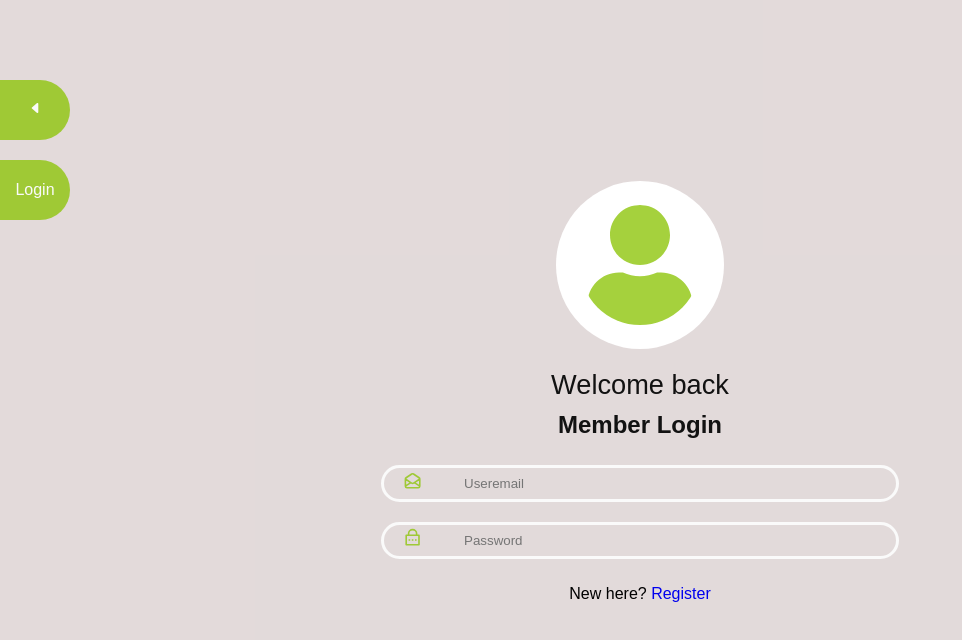
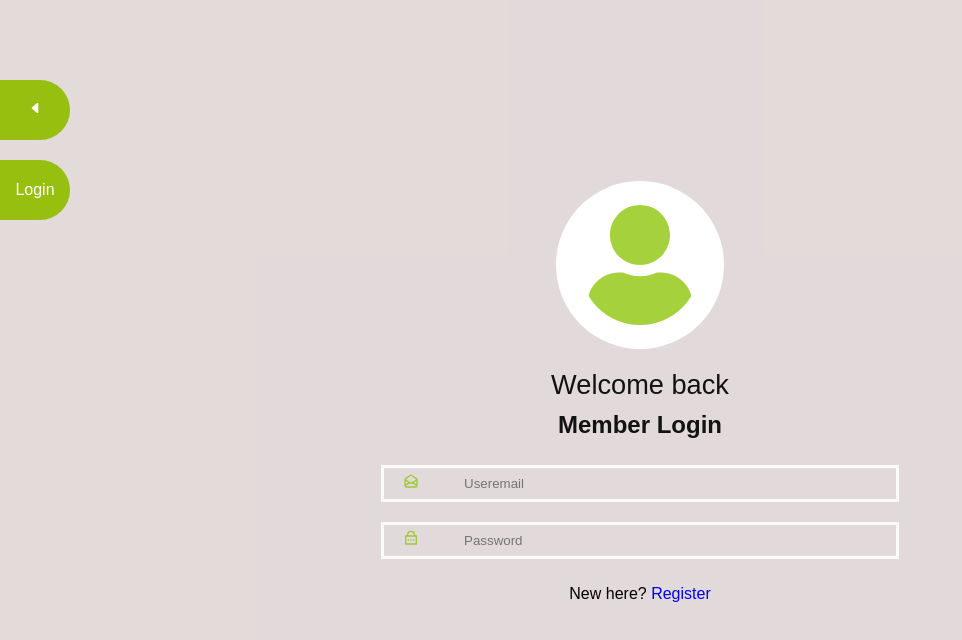
Before and after one commit to blase147/luxury-cars-frontend, a React (Create React App) app: page /login in a window 1280 px wide. Shown: the top 640 px of the page, without its empty margins (0-962 px from the left). Built offline with nearby package versions, Linux system fonts and the light colour scheme.

Commit message:
Fix linter errors

```diff
--- a/src/components/auth/Login.scss
+++ b/src/components/auth/Login.scss
@@ -48,7 +48,7 @@
       margin: 10px auto;
       padding: 0 1rem;
 
-      @extend %btn-properties;
+      // @extend %btn-properties;
 
       border: $border;
       position: relative;
@@ -82,7 +82,7 @@
     }
 
     button {
-      @extend %btn-color;
+      // @extend %btn-color;
     }
 
     .login-btn {
```
